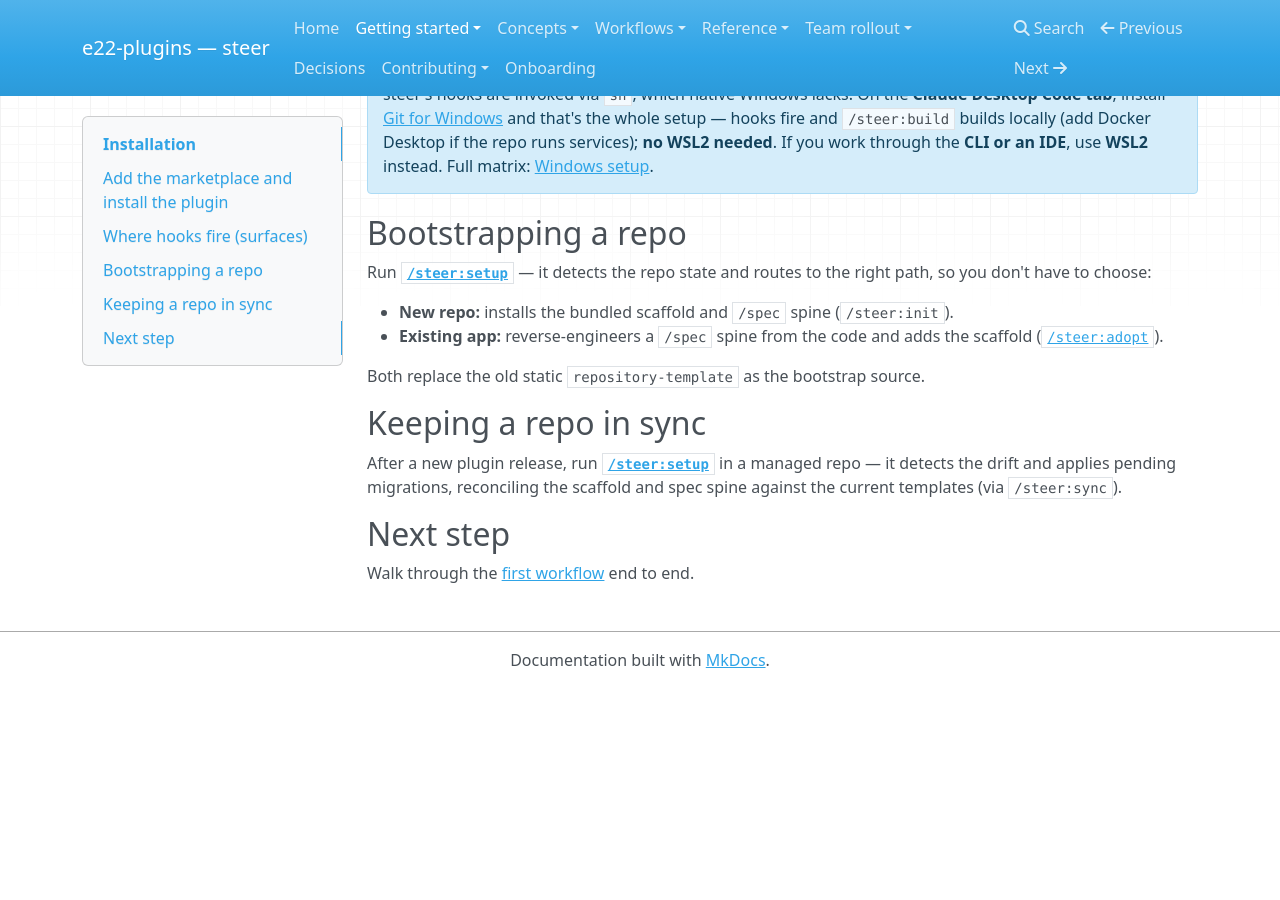
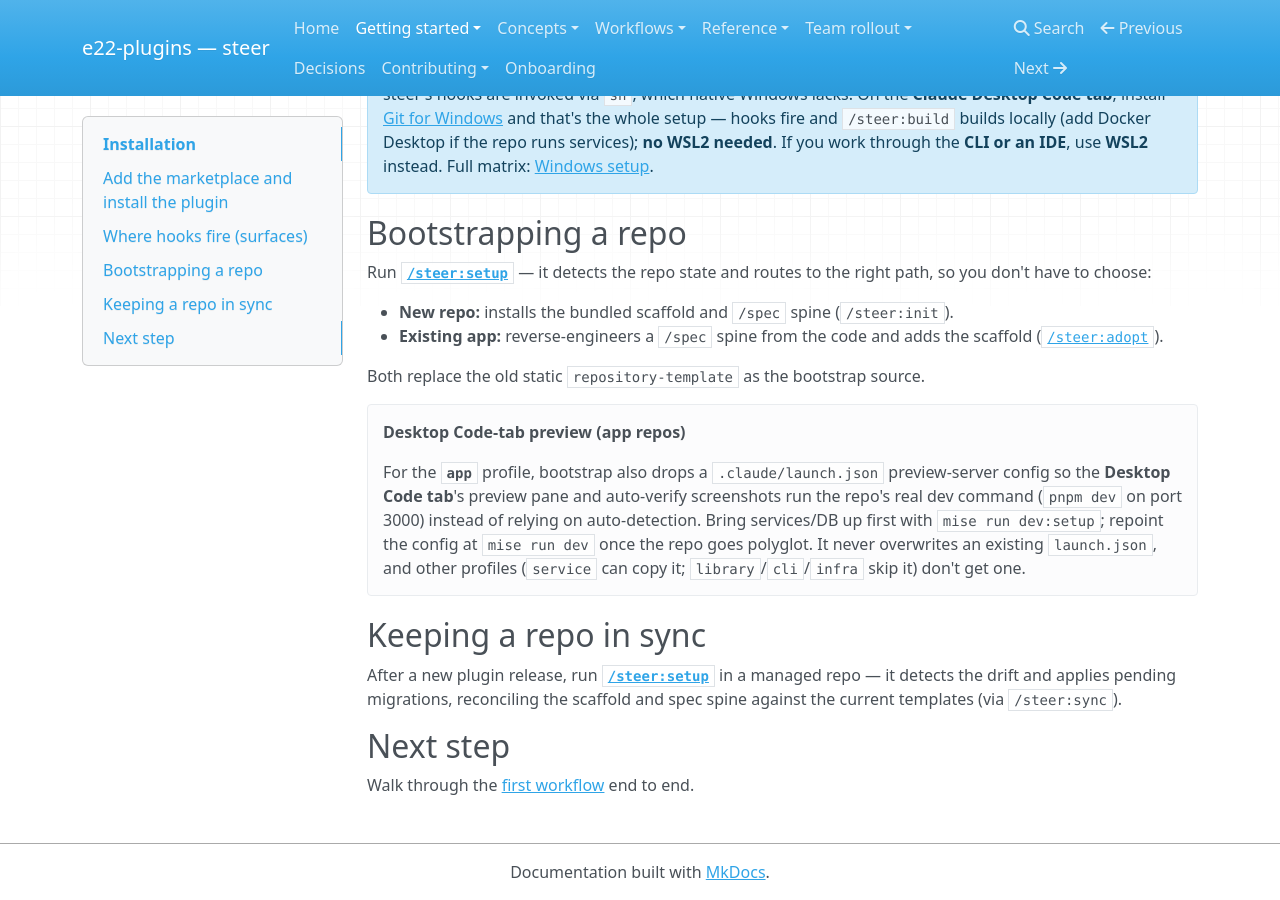
Before and after one commit to element22llc/e22-plugins, an MkDocs documentation site: the page built from docs/getting-started/installation.md, in a window 1280 px wide and 900 px high, scrolled down 1289 px. Built offline with MkDocs 1.6.1, drawn with Linux system fonts in a browser that asks for light colours; nearby versions of some CDN libraries; before the commit the page ends 1977 px from its top, so only the background shows below that.

Commit message:
docs(install): note the bundled Desktop Code-tab preview server for app repos
Co-Authored-By: Claude Opus 4.8 (1M context) <noreply@anthropic.com>

```diff
--- a/docs/getting-started/installation.md
+++ b/docs/getting-started/installation.md
@@ -74,6 +74,15 @@ routes to the right path, so you don't have to choose:
 
 Both replace the old static `repository-template` as the bootstrap source.
 
+!!! tip "Desktop Code-tab preview (app repos)"
+    For the **`app`** profile, bootstrap also drops a `.claude/launch.json`
+    preview-server config so the **Desktop Code tab**'s preview pane and
+    auto-verify screenshots run the repo's real dev command (`pnpm dev` on port
+    3000) instead of relying on auto-detection. Bring services/DB up first with
+    `mise run dev:setup`; repoint the config at `mise run dev` once the repo goes
+    polyglot. It never overwrites an existing `launch.json`, and other profiles
+    (`service` can copy it; `library`/`cli`/`infra` skip it) don't get one.
+
 ## Keeping a repo in sync
 
 After a new plugin release, run **[`/steer:setup`](../workflows/index.md)** in a
```
